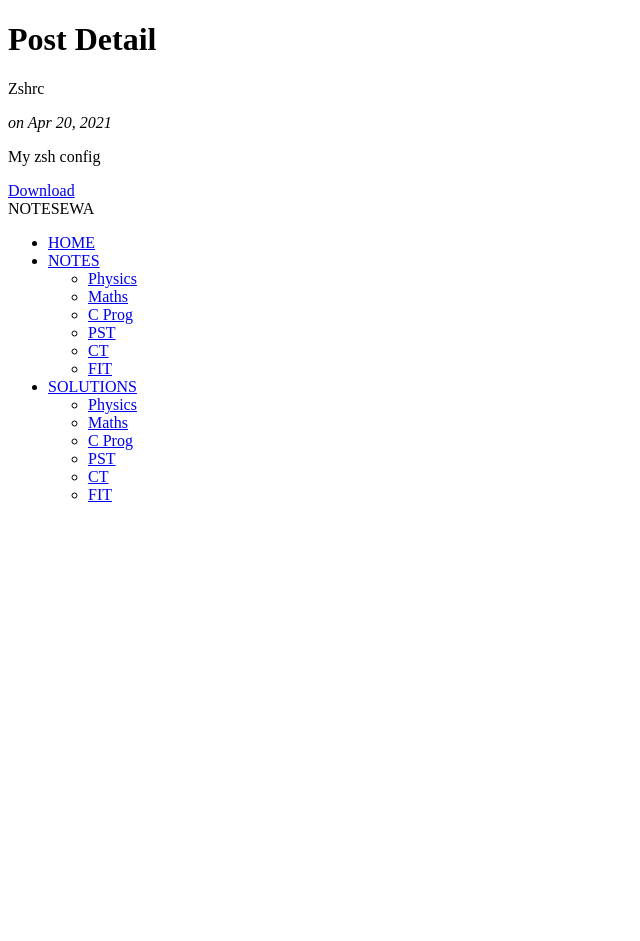
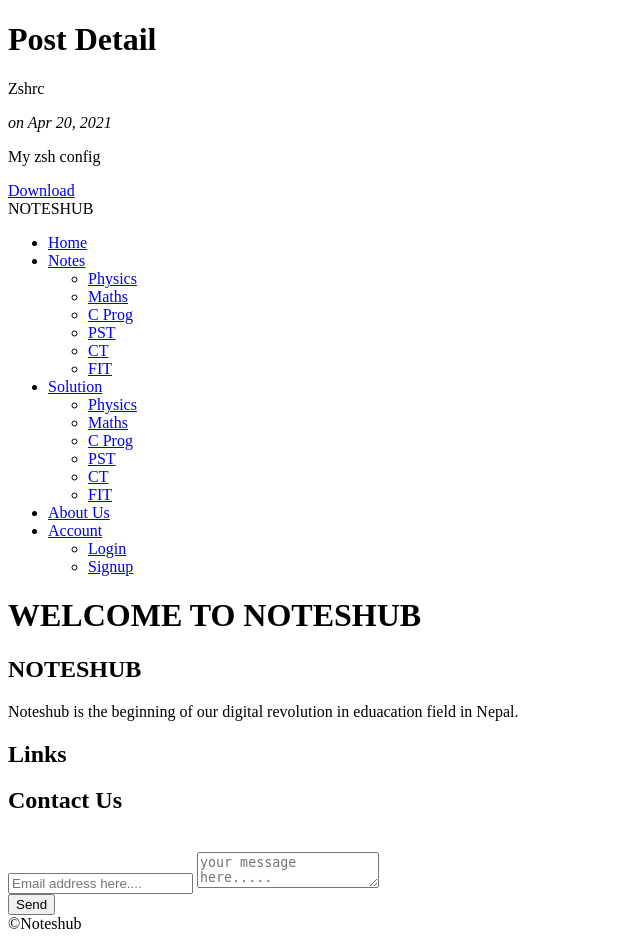
Before and after one commit to rishav-dahal/noteshub, a Django app: a page that uses src/posts/templates/posts/base.html in a window 1280 px wide. Shown: the whole page, without its empty margins (0-640 px from the left). Before the commit the page ends 502 px from the top, so only its background shows below. Run offline with Django 3.2, Linux system fonts and the light colour scheme; data comes from the database, SQL or seed files in the repository.

Commit message:
Added footer ...and some minor changes
added meta tag
added option for account and about in nav bar

```diff
--- a/src/posts/templates/posts/base.html
+++ b/src/posts/templates/posts/base.html
@@ -8,15 +8,18 @@
             <title> Noteshub </title>
         {% endif %}
         <meta charset="UTF-8">
+        <meta name="viewport" content="width=device-width, initial-scale=1.0">
+        <meta http-equiv="X-UA-Compatible" content="ie=edge">
     </head>
     <body>
         {% block content %}
         {% endblock content %}
+    <header>
         <nav>
-  <div="header"> <div class="logo">NOTESEWA </div>
+  <div class="logo">NOTESHUB</div>
    <ul>
-    <li><a href="#">HOME</a></li>
-    <li><a href="#">NOTES</a>
+    <li><a href="#">Home</a></li>
+    <li><a href="#">Notes</a>
      <ul>
        <li><a href="#">Physics</a></li>
        <li><a href="#">Maths</a></li>
@@ -26,7 +29,7 @@
        <li><a href="#">FIT</a></li>
      </ul>
     </li>
-    <li><a href="#">SOLUTIONS</a>
+    <li><a href="#">Solution</a>
      <ul>
        <li><a href="#">Physics</a></li>
        <li><a href="#">Maths</a></li>
@@ -36,12 +39,40 @@
        <li><a href="#">FIT</a></li>
       </ul>
      </li>
+        <li><a href="About.html">About Us</a></li>
+        <li><a href="About.html">Account</a>
+          <ul>
+        <li><a href="About.html">Login</a></li>
+        <li><a href="About.html">Signup</a></li>
+          </ul>
+      </li>
    </ul>
 </nav>
+       </header>
+       <!--main area for contents-->
+<div class="main">
+     <h1 class="h1">WELCOME TO NOTESHUB</h1>
 </div>
-<div class="main">
-</div>
-
-
+   <!--Footer-->
+       <div class="footer">
+    <div class="footer-content">
+      <div class="footer-part About">
+      <h2>NOTESHUB</h2>
+      <p>Noteshub is the beginning of our digital revolution in eduacation field in Nepal.</P>
+        </div>
+      <div class="footer-part Links">
+        <h2>Links</h2>
+      </div>
+      <div class="footer-part contact">
+      <h2>Contact Us</h2><br>
+        <form action="home.html" method="post">
+          <input type="email" name="email" class="text-input contact-input" placeholder="Email address here....">
+          <textarea name="massage" class="text-input contact-input" placeholder="your message here....."></textarea><br>
+          <button type="submit" class="btn">Send</button>
+      </div>
+    </div>
+    <div class="footer-bottom">&copy;Noteshub</div>
+  </div>
+  <!--footer-->
     </body>
 </html>
```
